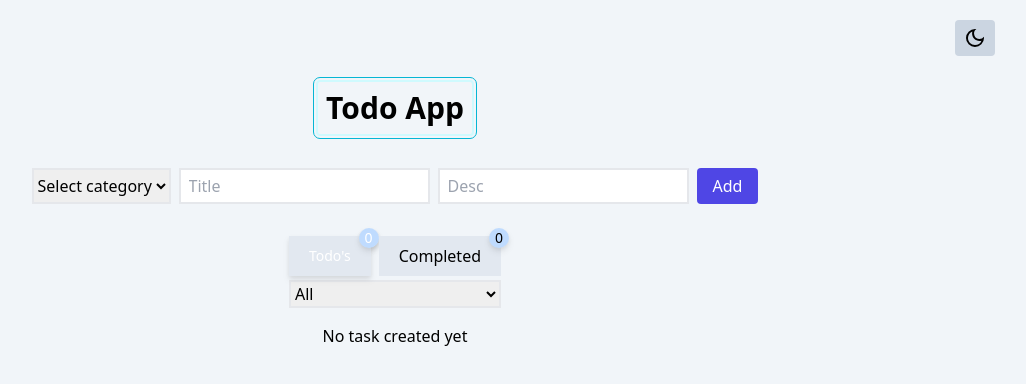
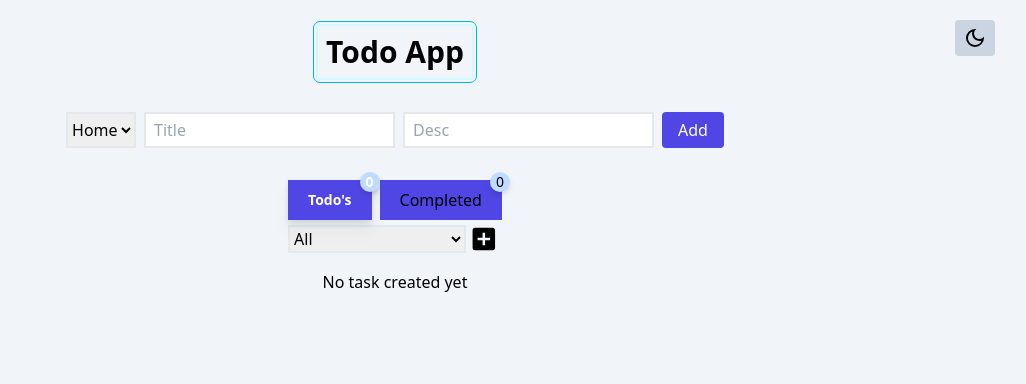
Before and after one commit to AbbasRuder/Todo-App, a React (Vite) app: page / in a window 1280 px wide. Shown: the top 384 px of the page, without its empty margins (245-1271 px from the left). Built offline with nearby package versions, Linux system fonts and the light colour scheme.

Commit message:
feat: Todo Categories

```diff
--- a/src/App.jsx
+++ b/src/App.jsx
@@ -4,7 +4,7 @@ function App() {
 
   return (
     <>
-      <div className="bg-slate-100 dark:bg-slate-700">
+      <div className="h-full min-h-screen bg-slate-100 dark:bg-slate-700">
         <Todo />
       </div>
     </>
--- /dev/null
+++ b/src/components/Modal.jsx
@@ -0,0 +1,18 @@
+import React from 'react'
+import { FaRegWindowClose } from "react-icons/fa";
+
+
+export default function Modal({
+    modalCloseFunction,
+    children
+}) {
+    return (
+        <div className="absolute flex flex-col gap-2 bg-slate-200 drop-shadow-md p-10 dark:bg-gray-600">
+            <button className="absolute top-0 right-0 p-1 mr-1 mt-1 rounded"
+                onClick={modalCloseFunction}>
+                <FaRegWindowClose size={25} color="red" className="rounded" />
+            </button>
+            {children}
+        </div>
+    )
+}
--- a/src/components/Todo.jsx
+++ b/src/components/Todo.jsx
@@ -13,15 +13,11 @@ export default function TodoLists() {
   })
   // -all todo-items array of objects
   const [todoLists, setTodoLists] = useState([])
-  const [selectedCategory, setSelectedCategory] = useState()
+  const [selectedCategory, setSelectedCategory] = useState('Home')
   const [todoCategories, setTodoCategories] = useState([
     {
-      category: 'Work',
-      id: 'clsm32',
-    },
-    {
       category: 'Home',
-      id: 'scfb23',
+      id: '93fd5c20-6806-454d-ae54-d993a93ea597',
     }
   ])
   const [showModal, setShowModal] = useState(false)
@@ -31,6 +27,7 @@ export default function TodoLists() {
 
   // - to create todo's
   const handleCreateTodo = () => {
+    const category = todoCategories.filter(item => item.category === selectedCategory)
     if (todo.title.trim() !== '') {
       setTodoLists((currentTodos) => {
         return [
@@ -39,6 +36,7 @@ export default function TodoLists() {
             desc: todo.desc,
             isChecked: false,
             id: crypto.randomUUID(),
+            category_id: category[0].id,
             time: date.toLocaleTimeString()
           },
           ...currentTodos]
@@ -94,33 +92,25 @@ export default function TodoLists() {
     setTodoLists(updatedTodoList)
   }
 
-  const handleCategorySelection = (name) => {
-    console.log('category', name)
-    console.log(todoCategories)
-  }
-
   const handleDarkModeToggle = () => {
     setDarkMode(current => !current)
   }
 
   useEffect(() => {
-    if(darkMode) {
+    if (darkMode) {
       document.documentElement.classList.add('dark')
     } else {
       document.documentElement.classList.remove('dark')
     }
   }, [darkMode])
 
-
-  console.log(selectedCategory)
-
   return (
     <>
       <button className='absolute right-0 mr-2 sm:mr-10 mt-5 bg-slate-300 px-2 py-1 rounded' onClick={handleDarkModeToggle}>
-        {darkMode ? <MdOutlineLightMode className='sm:w-6 sm:h-7'/> : <MdOutlineDarkMode className='sm:w-6 sm:h-7'/>}
+        {darkMode ? <MdOutlineLightMode className='sm:w-6 sm:h-7' /> : <MdOutlineDarkMode className='sm:w-6 sm:h-7' />}
       </button>
-      <div className='h-screen flex flex-col items-center gap-8'>
-        <div className='mt-20 p-2 text-3xl font-bold border-2 border-cyan-100 rounded outline outline-1 outline-offset-2 outline-cyan-500 dark:text-white'>
+      <div className='pt-6 flex flex-col items-center gap-8'>
+        <div className='p-2 text-3xl font-bold border-2 border-cyan-100 rounded outline outline-1 outline-offset-2 outline-cyan-500 dark:text-white'>
           Todo App
         </div>
         {/* the input field and the add todo button */}
@@ -131,7 +121,7 @@ export default function TodoLists() {
           handleKeyPress={handleKeyPress}
           showModal={showModal}
         >
-          <TodoCategories todoCategories={todoCategories} setSelectedCategory={setSelectedCategory} handleCategorySelection={handleCategorySelection} />
+          <TodoCategories todoCategories={todoCategories} setSelectedCategory={setSelectedCategory} />
         </TodoInput>
 
         {/* the individual todo items */}
@@ -144,6 +134,7 @@ export default function TodoLists() {
             showModal={showModal}
             handleEdit={handleEdit}
             todoCategories={todoCategories}
+            setTodoCategories={setTodoCategories}
           />
         </div>
       </div>
--- a/src/components/TodoCategories.jsx
+++ b/src/components/TodoCategories.jsx
@@ -1,6 +1,5 @@
-import React, { useState } from 'react'
 
-export default function TodoCategories({ todoCategories, setSelectedCategory, handleCategorySelection }) {
+export default function TodoCategories({ todoCategories, setSelectedCategory }) {
 
 
     return (
@@ -10,7 +9,6 @@ export default function TodoCategories({ todoCategories, setSelectedCategory, ha
             className='border-2'
             onChange={(e) => setSelectedCategory(e.target.value)}
         >
-            <option value="">Select category</option>
             {todoCategories.map(item => {
                 return (
                     <option
--- a/src/components/TodoItem.jsx
+++ b/src/components/TodoItem.jsx
@@ -1,8 +1,9 @@
-import { useState } from "react"
+import { useEffect, useState } from "react"
 import { FaCheckSquare, FaSquare } from "react-icons/fa";
 import { FaSquareXmark } from "react-icons/fa6";
 import { FaRegEdit } from "react-icons/fa";
-import { FaRegWindowClose } from "react-icons/fa";
+import { MdAddBox } from "react-icons/md";
+import Modal from "./Modal";
 
 // Responsible for rendering of individual todo items and event-handlers for checkmark, delete and update todo's
 export default function Todo({
@@ -12,17 +13,24 @@ export default function Todo({
     handleModalToggle,
     showModal,
     handleEdit,
-    todoCategories
+    todoCategories,
+    setTodoCategories
 }) {
     // -to toggle between todo and complete tabs
     const [showTodo, setShowTodo] = useState(true)
     // - the todo item that is being updated
     const [todoToUpdate, setTodoToUpdate] = useState(null)
     // -the selected category to display todo's
-    const [selectedCategory, setSelectedCategory] = useState()
+    const [selectedCategory, setSelectedCategory] = useState('All')
+    // -new category input value
+    const [newCategory, setNewCategory] = useState('')
+    // -visibility of create new categories modal
+    const [showCategoryModal, setShowCategoryModal] = useState(false)
+    // -filtered Todo's based on categories
+    const [filteredTodos, setFilteredTodos] = useState([])
 
     const handleShowTodo = (status) => {
-        setShowTodo(prev => status)
+        setShowTodo(current => status)
     }
 
     // -handle update modal and input form
@@ -40,8 +48,24 @@ export default function Todo({
         handleModalToggle()
     }
 
+    const handleCategoriesModal = () => {
+        setShowCategoryModal(current => !current)
+    }
+
+    // -handle creating new categories
+    const handleCreateNewCategories = () => {
+        if (newCategory.trim() !== '') {
+            setTodoCategories([...todoCategories, {
+                category: newCategory[0].toUpperCase() + newCategory.slice(1),
+                id: crypto.randomUUID()
+            }])
+            handleCategoriesModal()
+            setNewCategory('')
+        }
+    }
+
     // - tracks the no of completed tasks
-    const completedTodos = todoLists.filter(item => item.isChecked === true)
+    const completedTodos = filteredTodos && filteredTodos.filter(item => item.isChecked === true)
 
     // - render individual todo items
     const renderTodoItem = (item) => {
@@ -81,34 +105,48 @@ export default function Todo({
         )
     }
 
-    console.log(selectedCategory)
+    useEffect(() => {
+        if (todoLists) {
+            let filtered = []
+            if (selectedCategory === 'All') {
+                filtered = todoLists.map(item => item)
+            } else {
+                const category = todoCategories.filter(item => item.category === selectedCategory)
+                filtered = todoLists.filter(item => item.category_id === category[0].id)
+            }
+
+            setFilteredTodos(filtered)
+        }
+    }, [selectedCategory, todoLists])
 
     return (
         <>
-            {/* Category selection */}
+
             <div className="flex flex-col">
                 {/* Todo and Completed tabs */}
                 <div className="flex gap-2 ">
-                    <button className={`relative bg-slate-200 ${showTodo && 'text-white bg-[#4f46e5] drop-shadow-md'}`} onClick={() => handleShowTodo(true)}>
+                    <button className={`relative bg-indigo-600 ${showTodo && 'text-white font-semibold drop-shadow-lg'}`} onClick={() => handleShowTodo(true)}>
                         <p className="text-sm sm:text-md mx-2 my-1 sm:mx-5 sm:my-2"> Todo's</p>
                         <span className="absolute -top-2 -right-2 w-5 rounded-full drop-shadow-md text-sm bg-blue-200">
-                            {todoLists.length - completedTodos.length}
+                            {filteredTodos.length - completedTodos.length}
                         </span>
                     </button>
-                    <button className={`relative bg-slate-200 ${!showTodo && 'text-white bg-[#4f46e5] drop-shadow-md'}`} onClick={() => handleShowTodo(false)}>
+                    <button className={`relative bg-indigo-600 ${!showTodo && 'text-white font-semibold drop-shadow-lg'}`} onClick={() => handleShowTodo(false)}>
                         <p className="mx-2 my-1 sm:mx-5 sm:my-2">Completed</p>
                         <span className="absolute -top-2 -right-2 w-5 bg-blue-200 rounded-full drop-shadow-md text-sm">
                             {completedTodos.length}
                         </span>
                     </button>
                 </div>
+                {/* Category selection */}
+                <div className="mt-1 flex items-center">
                     <select
                         name="category"
                         id="category"
-                    className='border-2 mt-1 outline-none'
+                        className='w-10/12 border-2 outline-none'
                         onChange={(e) => setSelectedCategory(e.target.value)}
                     >
-                    <option value="all">All</option>
+                        <option value="All">All</option>
                         {todoCategories.map(item => {
                             return (
                                 <option
@@ -120,35 +158,51 @@ export default function Todo({
                             )
                         })}
                     </select>
+                    <MdAddBox size={30} className="w-2/12 cursor-pointer dark:text-white" onClick={handleCategoriesModal} />
+                </div>
             </div>
 
+            {/* Modal for creating new category */}
+            {showCategoryModal && (
+                <Modal modalCloseFunction={handleCategoriesModal}>
+                    <h1 className="text-lg font-bold">Create new category</h1>
+                    <label htmlFor="name" className="dark:text-white">Name:</label>
+                    <input
+                        type="text"
+                        id="name"
+                        value={newCategory}
+                        onChange={(e) => setNewCategory(e.target.value)}
+                        className="border-2 p-1 rounded"
+                    />
+                    <button className="bg-cyan-300 py-1 px-2 rounded text-white" onClick={handleCreateNewCategories}>Create</button>
+                </Modal>
+            )}
+
             {/* todo items */}
-            <div className={`w-full mt-4 flex flex-col gap-3 ${showModal && "opacity-30"}`}>
-                {todoLists.length > 0 ? (
+            {/*//- show the todo's when categories modal is not open (to avoid clicking on things when modal is open) */}
+            {!showCategoryModal &&
+                <div className={`w-full mt-4 mb-4 flex flex-col gap-3 ${showModal && "opacity-30"}`}>
+                    {filteredTodos.length > 0 ? (
                         showTodo ? (
                             // - todo tasks
-                        completedTodos.length === todoLists.length
+                            completedTodos.length === filteredTodos.length
                                 ? <p className="text-center dark:text-slate-300">Wow! all done</p>
-                            : todoLists.map((item) => !item.isChecked && renderTodoItem(item))
+                                : filteredTodos.map((item) => !item.isChecked && renderTodoItem(item))
                         ) : (
                             // - completed tasks
                             completedTodos.length > 0
-                            ? todoLists.map((item) => item.isChecked && renderTodoItem(item))
+                                ? filteredTodos.map((item) => item.isChecked && renderTodoItem(item))
                                 : <p className="text-center dark:text-slate-300">Feeling Lazy?</p>
                         )
                     ) : (
                         <p className="text-center dark:text-slate-300">No task created yet</p>
                     )
                     }
-            </div>
+                </div>}
 
-            {/* Modal */}
+            {/* Update Modal */}
             {showModal && (
-                <div className="flex flex-col gap-2 absolute bg-slate-200 drop-shadow-md p-10 dark:bg-gray-600">
-                    <button className="absolute top-0 right-0 p-1 mr-1 mt-1 rounded"
-                        onClick={() => handleUpdateModal()}>
-                        <FaRegWindowClose size={25} color="red" className="rounded" />
-                    </button>
+                <Modal modalCloseFunction={handleUpdateModal}>
                     <label htmlFor="title" className="dark:text-white">Title:</label>
                     <input
                         type="text"
@@ -168,7 +222,7 @@ export default function Todo({
                     />
 
                     <button className="bg-cyan-300 py-1 px-2 rounded text-white" onClick={handleSubmitUpdatedTodo}>Update</button>
-                </div>
+                </Modal>
             )}
         </>
     )
--- a/src/index.css
+++ b/src/index.css
@@ -1,3 +1,13 @@
 @tailwind base;
 @tailwind components;
+
+@layer utilities{
+    .relative {
+        z-index: 10;
+    }
+    .absolute {
+      z-index: 20;
+    }
+  }
+
 @tailwind utilities;
```
Lines whose indentation alone changed are shown as unchanged.
